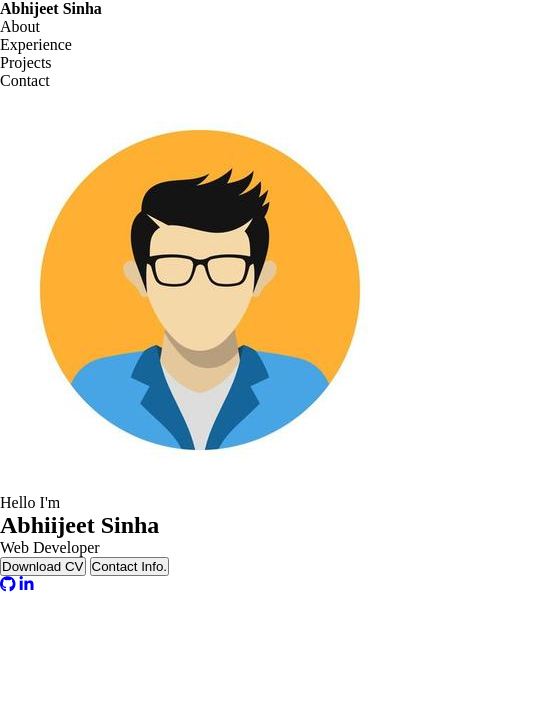
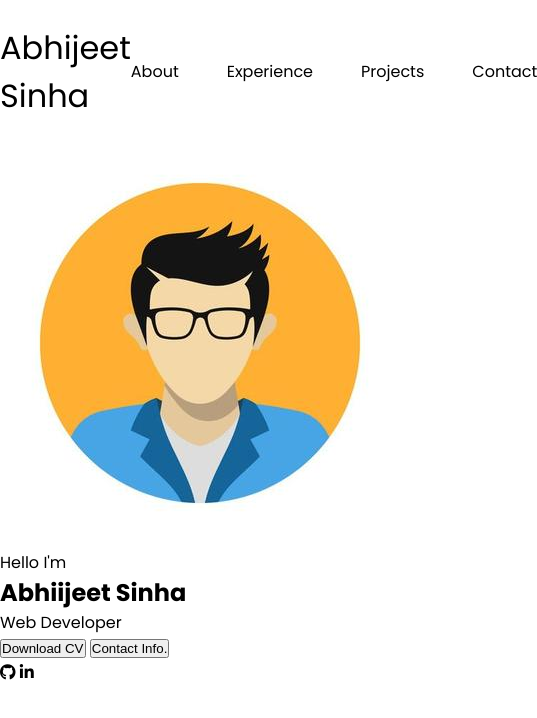
Before and after one commit to abhi-notfound69/My-Portfolio, a plain HTML site: page index.html in a window 390 px wide. Shown: the whole page, 537 px wide, since content can reach past the window. Drawn offline with Linux system fonts and the light colour scheme.

Commit message:
Add responsive units

```diff
--- a/index.html
+++ b/index.html
@@ -11,20 +11,20 @@
 <link rel="stylesheet" href="https://cdnjs.cloudflare.com/ajax/libs/font-awesome/6.6.0/css/all.min.css">
 
 <body>
-<section class="homepage">
-  <header>
-    <div class="name">
-      <h4>Abhijeet Sinha</h4>
-    </div>
-    <div class="desktop-nav">
-      <ul>
-        <li>About</li>
-        <li>Experience</li>
-        <li>Projects</li>
-        <li>Contact</li>
+
+  <nav class="top-navogation">
+    <div class="logo">Abhijeet Sinha</div>
+    <div>
+      <ul class="nav-links">
+        <li><a href="#About">About</a></li>
+        <li><a href="#Experience">Experience</a></li>
+        <li><a href="#Projects">Projects</a></li>
+        <li><a href="#Contact">Contact</a></li>
       </ul>
     </div>
+  </nav>
 
+  <section class="homepage">
     <div class="profile-logo">
       <img src="assets/avaatar.jpg" alt="Profile-logo">
       <div class="section-text">
@@ -41,8 +41,9 @@
         </div>
       </div>
     </div>
-  </header>
-</section>
+  </section>
+
 
 </body>
+
 </html>
--- a/portfolio.css
+++ b/portfolio.css
@@ -1,4 +1,52 @@
+
+@import url('https://fonts.googleapis.com/css2?family=Poppins:ital,wght@0,100;0,200;0,300;0,400;0,500;0,600;0,700;0,800;0,900;1,100;1,200;1,300;1,400;1,500;1,600;1,700;1,800;1,900&display=swap');
+
 *{
   margin: 0;
   padding: 0;
 }
+
+body{
+  font-family: "Poppins", sans-serif;
+}
+
+html{
+  scroll-behavior: smooth;
+}
+
+nav,.nav-links{
+  display: flex;
+}
+
+
+
+nav{
+  justify-content: space-around;
+  align-items: center;
+  height: 17vh;
+}
+
+.nav-links{
+  gap: 3rem;
+  list-style: none;
+  font-size: 1rem;
+}
+
+a {
+  color: black;
+  text-decoration: none;
+}
+
+a:hover{
+  color: grey;
+  text-decoration: underline;
+  text-underline-offset: 1rem;
+}
+
+.logo {
+  font-size: 2rem;
+}
+
+.logo:hover{
+  cursor: default;
+}
```
